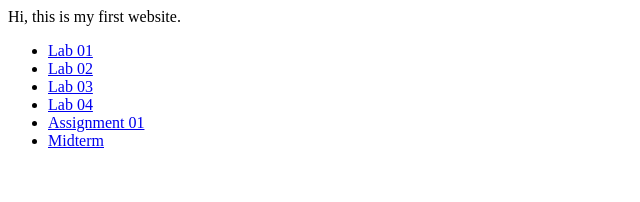
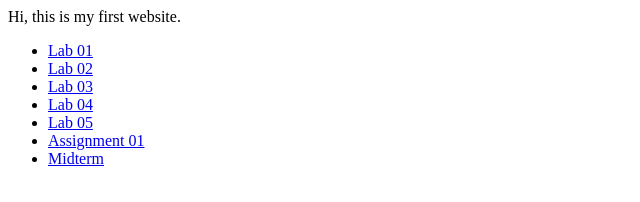
Before and after one commit to LoveSongBB/comp1537-lab01, a plain HTML site: page index.html in a window 1280 px wide. Shown: the whole page, without its empty margins (0-640 px from the left). Drawn offline with Linux system fonts and the light colour scheme.

Commit message:
Add lab05 to index

```diff
--- a/index.html
+++ b/index.html
@@ -17,6 +17,9 @@
             <li>
                 <a href="../lab04/lab04.html"> Lab 04</a>
             </li>
+             <li>
+                <a href="../lab05/lab05.html"> Lab 05</a>
+            </li>
             <li>
                 <a href="../Assignment01/assignment01.html"> Assignment 01</a>
             </li>
```
